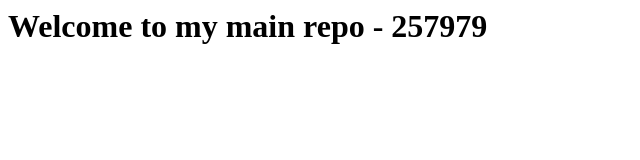
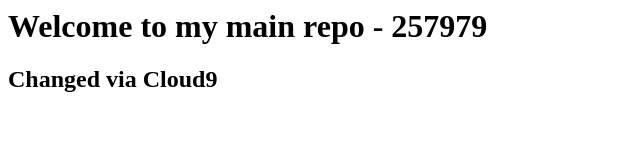
Before and after one commit to srtamol/srtamol.github.io, a plain HTML site: page index.html in a window 1280 px wide. Shown: the whole page, without its empty margins (0-640 px from the left). Drawn offline with Linux system fonts and the light colour scheme.

Commit message:
Ajustes na página principal

```diff
--- a/index.html
+++ b/index.html
@@ -1,5 +1,6 @@
 <html>
   <body>
     <h1>Welcome to my main repo - 257979</h1>
+    <h2>Changed via Cloud9</h2>
   </body>
 </html>
```
